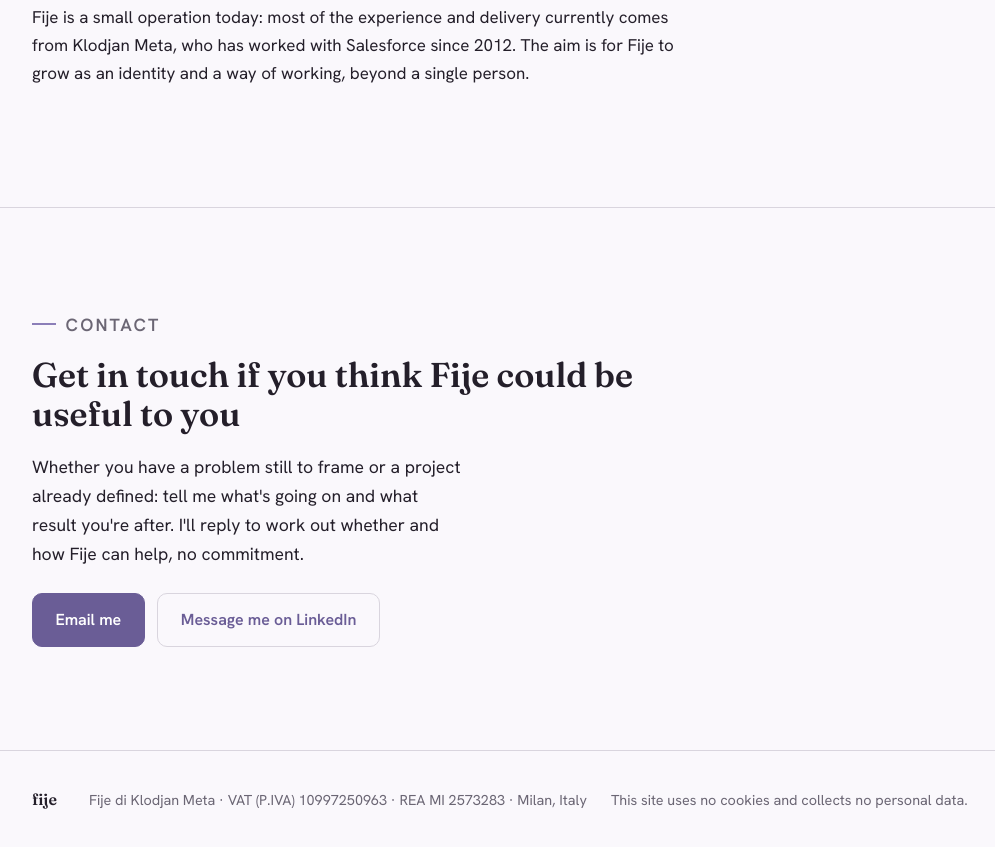
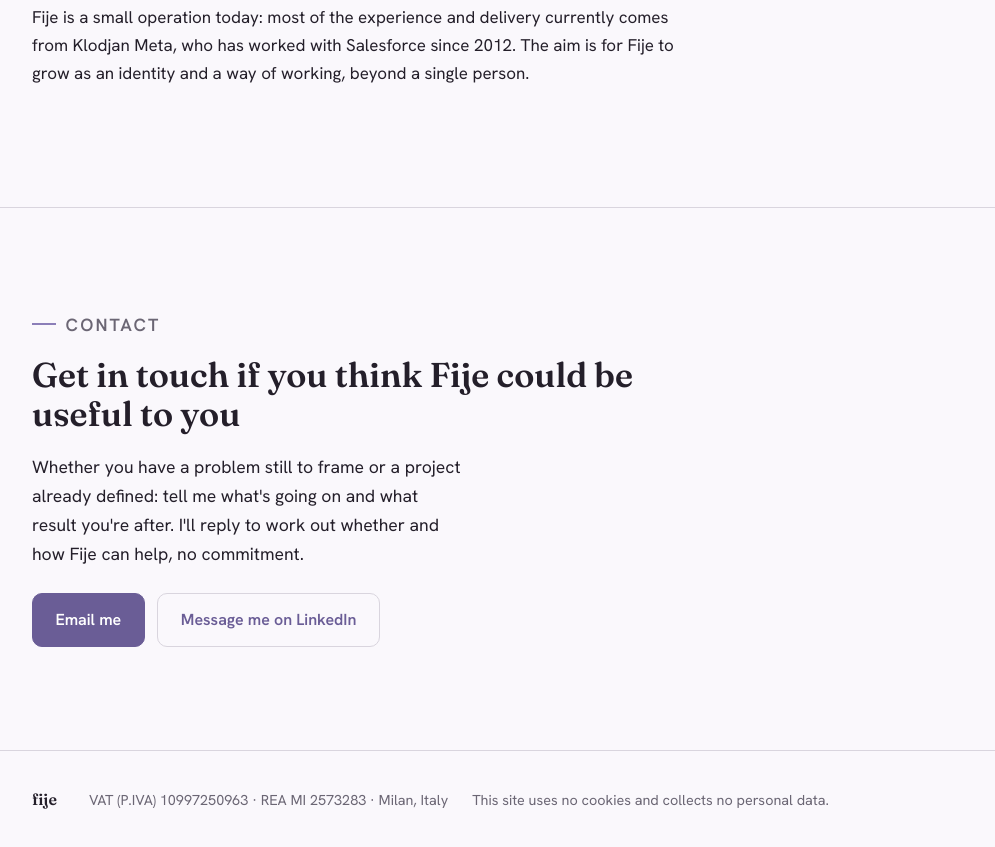
Before and after one commit to fije-projects/fije-website, a plain HTML site: page en/index.html in a window 1280 px wide. Shown: the part 3690-4537 px from the top of the page, without its empty margins (104-1099 px from the left). Drawn offline with Linux system fonts and the light colour scheme.

Commit message:
Revsione footer.

```diff
--- a/en/index.html
+++ b/en/index.html
@@ -283,7 +283,7 @@
 <footer class="site-footer">
   <div class="container">
     <span class="foot-brand">fije</span>
-    <p>Fije di Klodjan Meta &middot; VAT (P.IVA) 10997250963 &middot; REA MI 2573283 &middot; Milan, Italy</p>
+    <p>VAT (P.IVA) 10997250963 &middot; REA MI 2573283 &middot; Milan, Italy</p>
     <p>This site uses no cookies and collects no personal data.</p>
   </div>
 </footer>
```
Also changed, not shown: index.html (+1 -1 lines).
